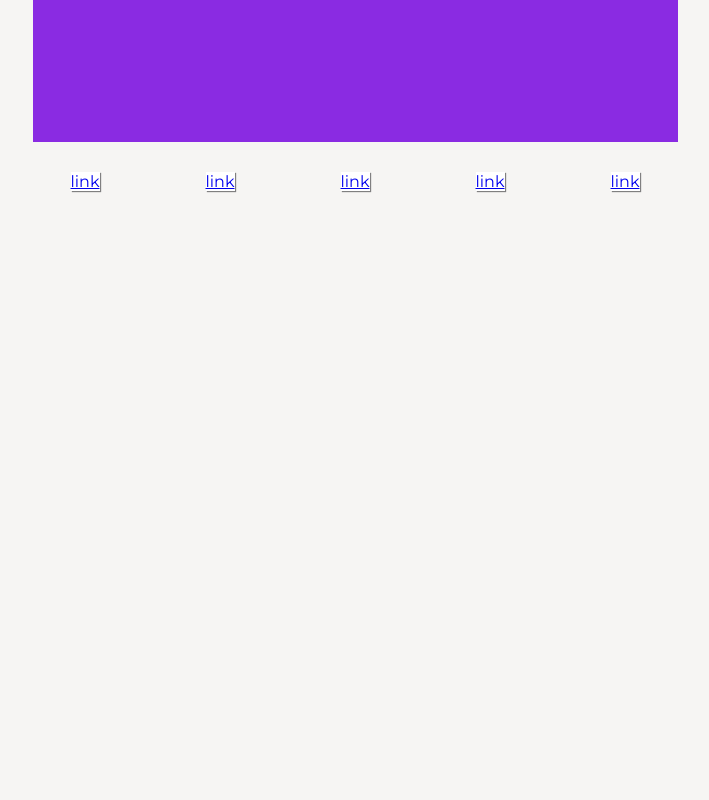
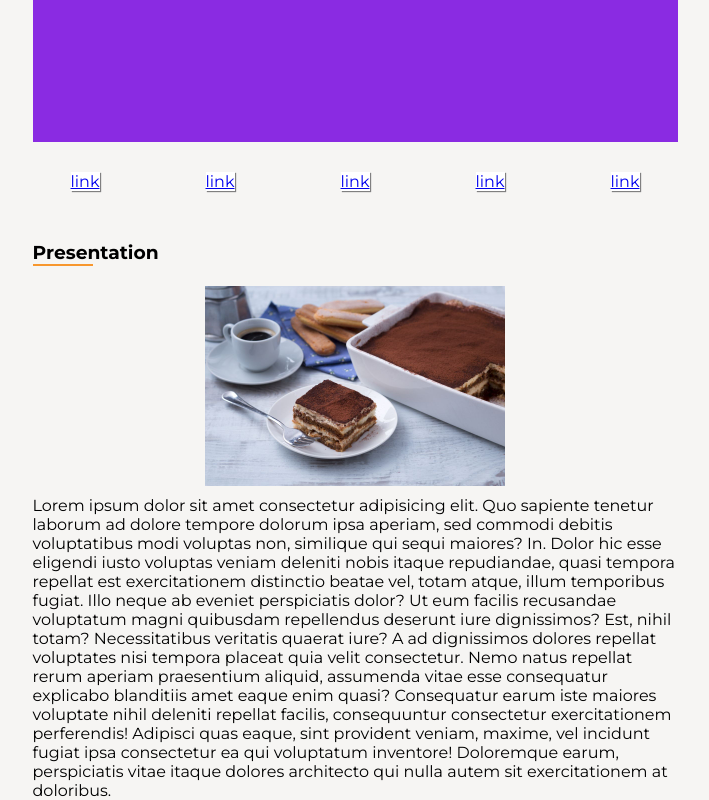
Before and after one commit to AlessioMartella7/htmlcss-responsive-layout, a plain HTML site: page index.html in a window 1280 px wide. Shown: the part 439-1239 px from the top of the page, without its empty margins (285-994 px from the left). Before the commit the page ends 800 px from the top, so only its background shows below. Drawn offline with Linux system fonts and the light colour scheme.

Commit message:
added recipe presentation section

```diff
--- a/css/style.css
+++ b/css/style.css
@@ -71,7 +71,7 @@ img {
 /* Social Media Buttons */
 
 .social-media {
-    margin-bottom: 50;
+    margin-bottom: 50px;
 }
 
 .social-buttons {
@@ -91,6 +91,28 @@ img {
 
 .ads {
     display: none;
+}
+
+/* Recipe presentation */
+
+.recipe-introduction {
+    display: flex;
+    justify-content: center;
+    flex-wrap: wrap;
+    margin-top: 20px;
+}
+
+.presentation h3::after {
+    content: '';
+    display: block;
+    width: 60px;
+    height: 2px;
+    background-color: #F7972E;
+}
+
+.recipe-img {
+    height: 200px;
+    margin-bottom: 10px;
 }
 
 
--- a/index.html
+++ b/index.html
@@ -71,6 +71,29 @@
                     <img src="img/banner.png" alt="bannerpubblicità">
                 </aside>
 
+                <section class="presentation">
+                    <h3>Presentation</h3>
+
+                    <div class="recipe-introduction">
+                        <img class="recipe-img" src="img/tiramisu.jpg" alt="">
+                        <p class="recipe-history">Lorem ipsum dolor sit amet consectetur adipisicing elit. Quo sapiente
+                            tenetur laborum ad
+                            dolore tempore dolorum ipsa aperiam, sed commodi debitis voluptatibus modi voluptas non,
+                            similique qui sequi maiores? In.
+                            Dolor hic esse eligendi iusto voluptas veniam deleniti nobis itaque repudiandae, quasi
+                            tempora repellat est exercitationem distinctio beatae vel, totam atque, illum temporibus
+                            fugiat. Illo neque ab eveniet perspiciatis dolor?
+                            Ut eum facilis recusandae voluptatum magni quibusdam repellendus deserunt iure dignissimos?
+                            Est, nihil totam? Necessitatibus veritatis quaerat iure? A ad dignissimos dolores repellat
+                            voluptates nisi tempora placeat quia velit consectetur.
+                            Nemo natus repellat rerum aperiam praesentium aliquid, assumenda vitae esse consequatur
+                            explicabo blanditiis amet eaque enim quasi? Consequatur earum iste maiores voluptate nihil
+                            deleniti repellat facilis, consequuntur consectetur exercitationem perferendis!
+                            Adipisci quas eaque, sint provident veniam, maxime, vel incidunt fugiat ipsa consectetur ea
+                            qui voluptatum inventore! Doloremque earum, perspiciatis vitae itaque dolores architecto qui
+                            nulla autem sit exercitationem at doloribus.</p>
+                    </div>
+                </section>
 
 
             </section>
```
